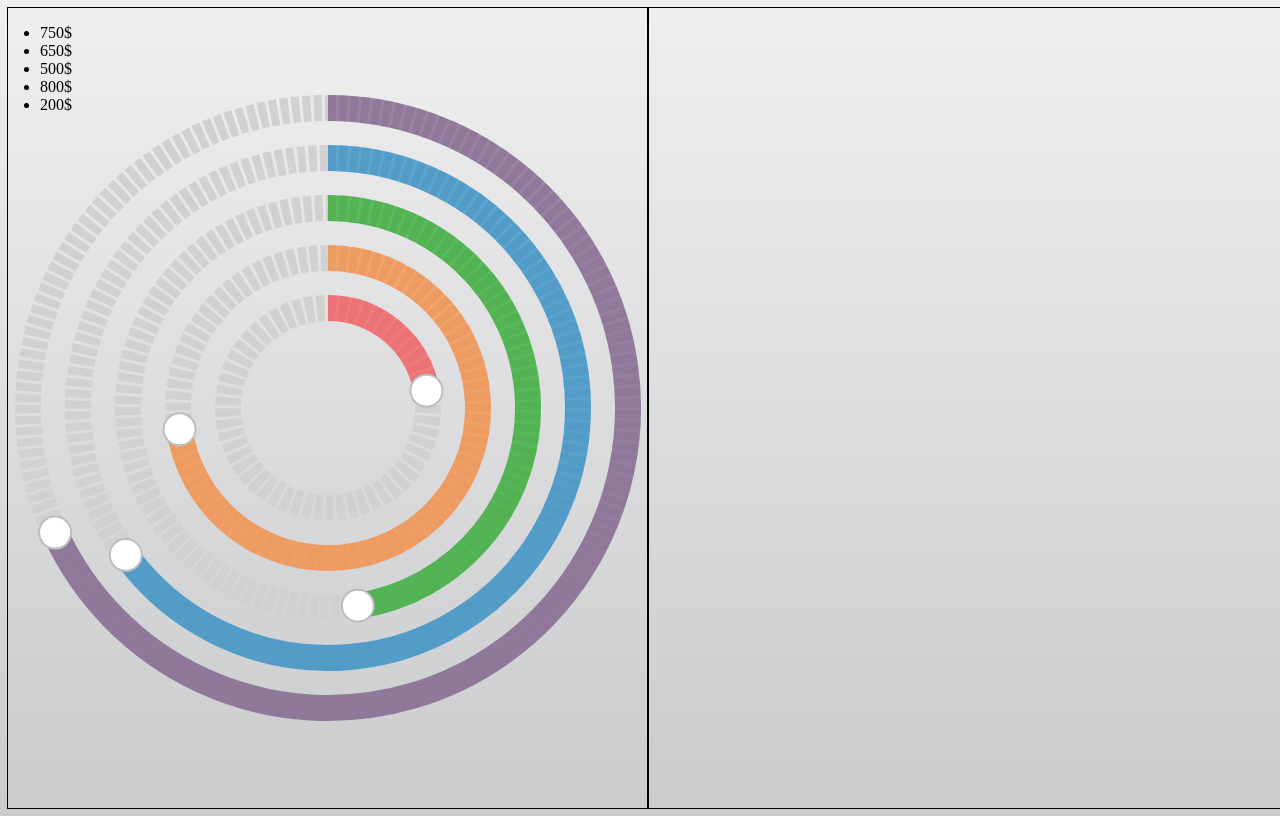
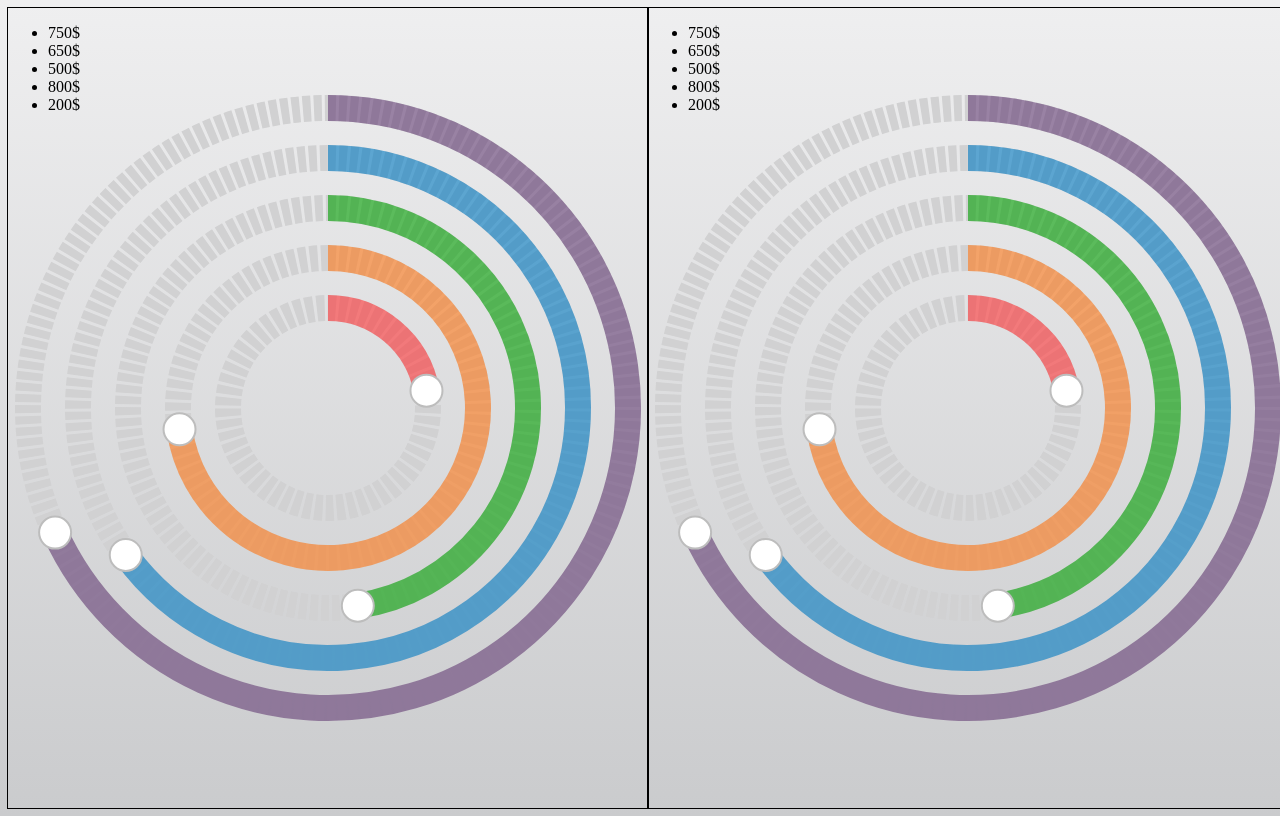
Before and after one commit to Ducz0r/circular-slider, a plain HTML site: page index.html in a window 1280 px wide. Drawn offline with Linux system fonts and the light colour scheme.

Commit message:
Update example HTML - display 2 columns, each with many sliders

```diff
--- a/css/index.css
+++ b/css/index.css
@@ -22,6 +22,6 @@ body {
 }
 
 .values {
-  left: 0;
+  float: left;
   position: fixed;
 }
--- a/js/index.js
+++ b/js/index.js
@@ -1,21 +1,21 @@
-(function() {
-  'use strict';
+var cl = document.getElementById('container-left');
+var cr = document.getElementById('container-right');
 
-  var cl = document.getElementById('container-left');
-  var cr = document.getElementById('container-right');
+var slider_opts = [
+  { color: '#653f76', limits: [0, 1100], step: 5, radius: 300, initValue: 750 },
+  { color: '#007ac2', limits: [200, 1000], step: 5, radius: 250, initValue: 650 },
+  { color: '#00a000', limits: [0, 1050], step: 5, radius: 200, initValue: 500 },
+  { color: '#ff7818', limits: [0, 1100], step: 5, radius: 150, initValue: 800 },
+  { color: '#ff3638', limits: [0, 900], step: 5, radius: 100, initValue: 200 }
+];
+var sliders = [];
 
-  var slider_opts = [
-    { container: cl, color: '#653f76', limits: [0, 1100], step: 5, radius: 300, initValue: 750 },
-    { container: cl, color: '#007ac2', limits: [200, 1000], step: 5, radius: 250, initValue: 650 },
-    { container: cl, color: '#00a000', limits: [0, 1050], step: 5, radius: 200, initValue: 500 },
-    { container: cl, color: '#ff7818', limits: [0, 1100], step: 5, radius: 150, initValue: 800 },
-    { container: cl, color: '#ff3638', limits: [0, 900], step: 5, radius: 100, initValue: 200 }
-  ];
-  var sliders = [];
+for (var i = 0; i < 2; i++) {
+  var container = [cl, cr][i];
 
-  for (var i = 0; i < slider_opts.length; i++) {
-    var opts = slider_opts[i];
-
+  for (var j = 0; j < slider_opts.length; j++) {
+    var opts = slider_opts[j];
+    opts.container = container;
     var displayVal = document.createElement('li');
     displayVal.innerHTML = opts.initValue + '$';
     opts.container.children[0].appendChild(displayVal);
@@ -30,4 +30,4 @@
     slider.draw();
     sliders.push(slider);
   }
-})();
+}
```
